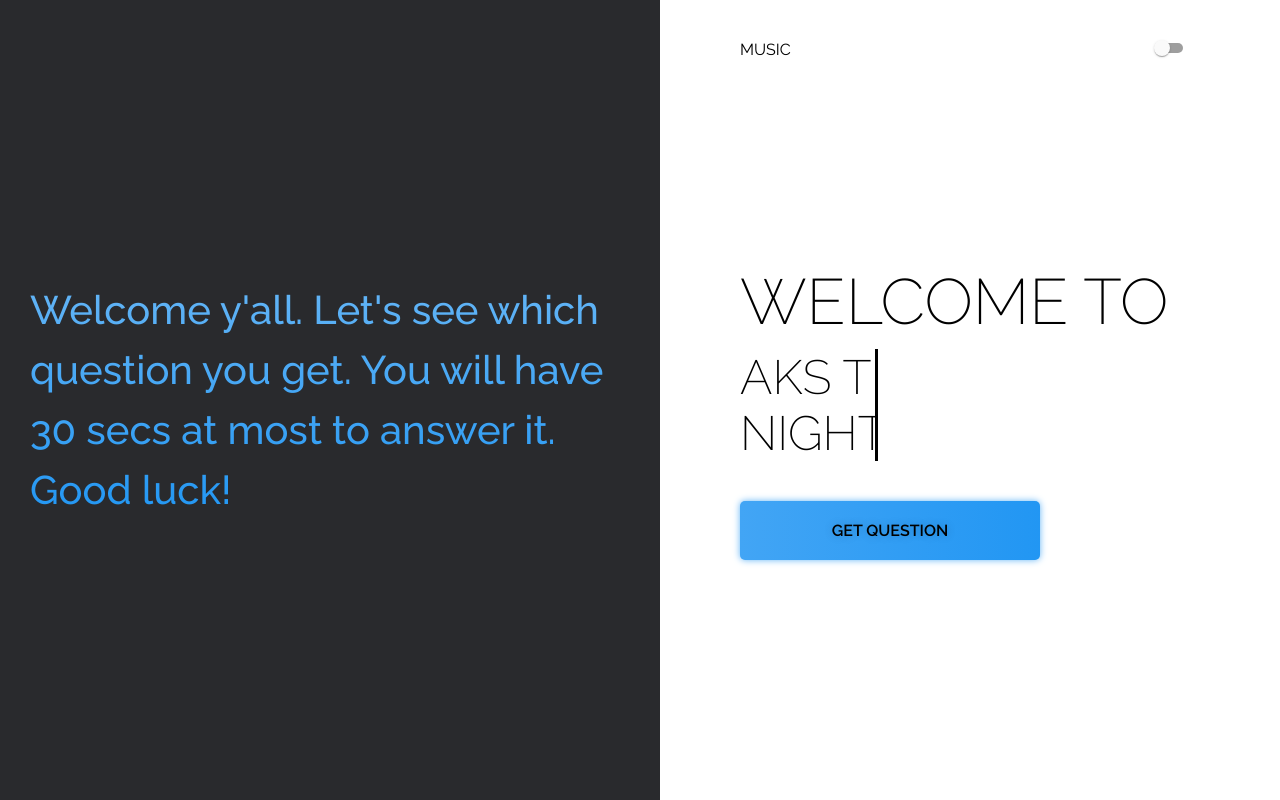
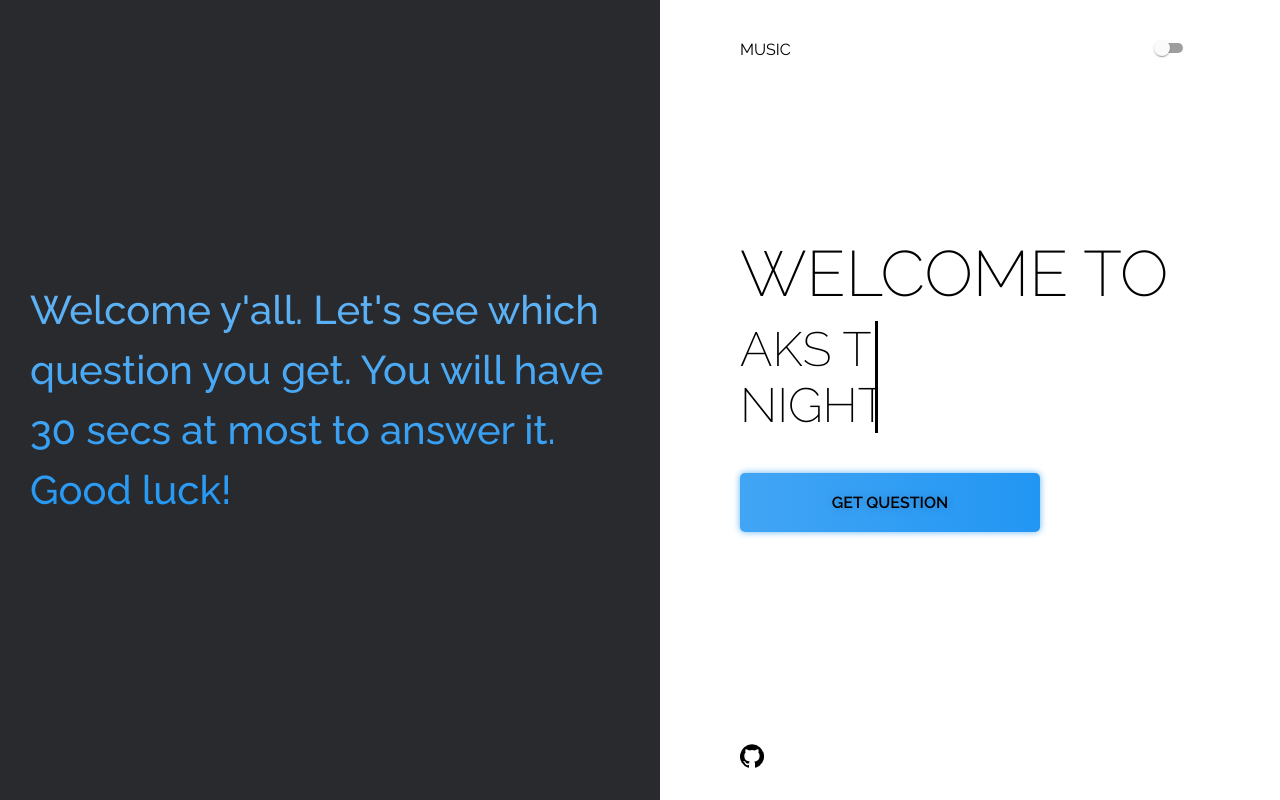
Before and after one commit to msaaddev/aks-trivia, a Next.js app: page / in a window 1280 px wide. Built offline with nearby package versions, Linux system fonts and the light colour scheme.

Commit message:
📦 NEW: github icon

```diff
--- a/components/Trivia.js
+++ b/components/Trivia.js
@@ -1,9 +1,11 @@
 import { useState, useEffect } from 'react';
+import Link from 'next/link';
 import questions from '../data/questions';
 import Switch from '@material-ui/core/Switch';
 import styles from '../styles/Trivia.module.css';
 import { Howl, Howler } from 'howler';
 import music from '../assets/sound/music.mp3';
+import { GitHub } from '@material-ui/icons';
 
 const Trivia = () => {
     const [triviaQuestions] = useState(questions);
@@ -87,6 +89,13 @@ const Trivia = () => {
                     </h2>
                     <button onClick={getQuestion}>Get Question</button>
                 </div>
+                <div className={styles.icons}>
+                    <Link href='https://github.com/msaaddev'>
+                        <a>
+                            <GitHub />
+                        </a>
+                    </Link>
+                </div>
             </div>
         </div>
     );
--- a/package.json
+++ b/package.json
@@ -9,6 +9,7 @@
   },
   "dependencies": {
     "@material-ui/core": "^4.11.3",
+    "@material-ui/icons": "^4.11.2",
     "howler": "^2.2.1",
     "next": "10.1.3",
     "react": "17.0.2",
--- a/styles/Trivia.module.css
+++ b/styles/Trivia.module.css
@@ -40,7 +40,7 @@
 }
 
 .subcontainer_right_info {
-    height: 97vh;
+    height: 90vh;
     display: flex;
     flex-direction: column;
     justify-content: center;
@@ -130,6 +130,14 @@
     cursor: pointer;
 }
 
+.icons {
+    height: 7vh;
+    display: flex;
+    flex-direction: row;
+    /* width: 450px; */
+    padding-bottom: 40px;
+}
+
 @media screen and (max-width: 600px) {
     .subcontainer {
         flex-direction: column-reverse;
@@ -147,7 +155,7 @@
     }
 
     .subcontainer_right_info {
-        height: 47vh;
+        height: 44vh;
     }
 
     .subcontainer_right_info h1 {
@@ -187,6 +195,10 @@
     .switch {
         padding: 17px 0;
     }
+
+    .icons {
+        display: none;
+    }
 }
 
 /*
```
Also changed, not shown: 1 other file (tests, documents, lock files or other folders).
